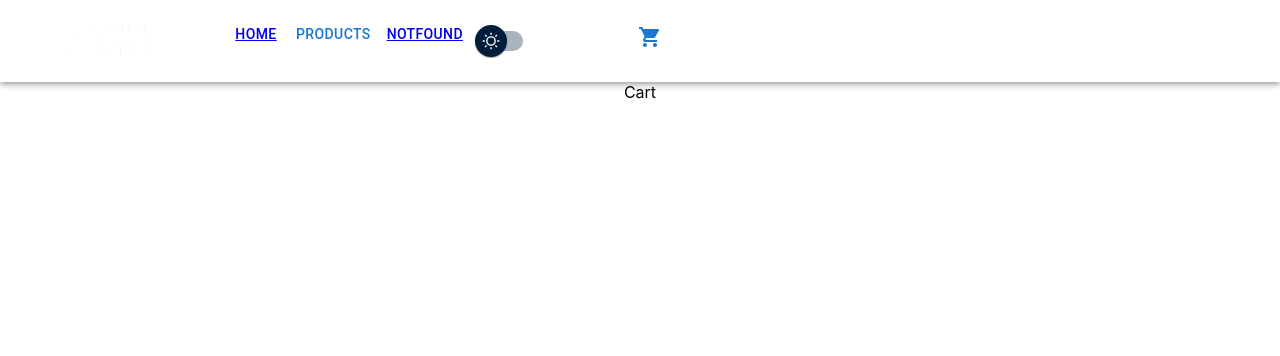
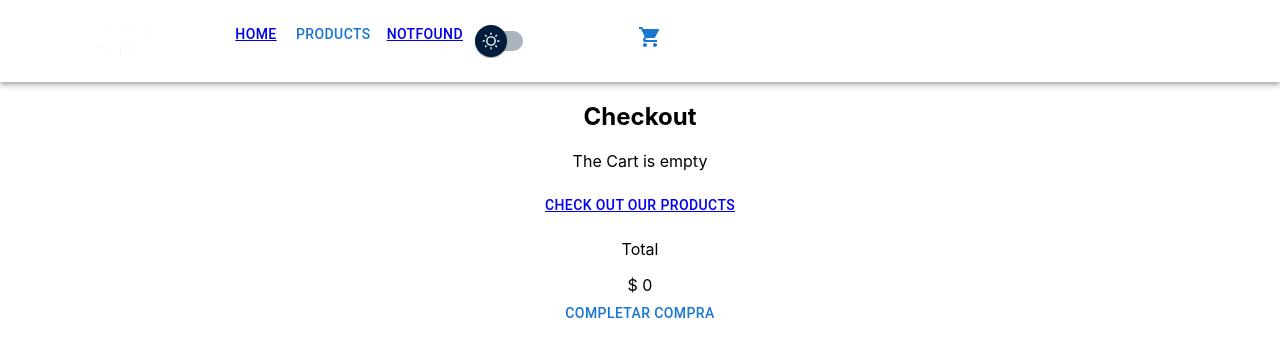
Before and after one commit to Ignacio-Visciglia/EntregaReactJS, a React (Create React App) app: page /cart in a window 1280 px wide. Shown: the top 356 px of the page. Built offline with nearby package versions, Linux system fonts and the light colour scheme.

Commit message:
Entrega Tecnicas de Rendering

```diff
--- a/src/components/Cart/Cart.js
+++ b/src/components/Cart/Cart.js
@@ -1,9 +1,60 @@
+import { useContext } from "react";
+import { Container, Button } from "@mui/material";
+import { Delete } from "@mui/icons-material";
+import { CartContext } from '../../context/CartContext';
+import { Link } from "react-router-dom";
+
 const Cart = () => {
+    const { cartListItems, totalPrice, removeItem } = useContext(CartContext);
+
     return(
-        <div>
-            Cart
+        <Container className='container-general'>
+        <h2>Checkout</h2>
+        <div className='cart-section'>
+            {cartListItems.length === 0 && (
+                        <>
+                            <p>The Cart is empty</p>
+                            <Button className='btn-custom'>
+                                <Link to='/'>Check out our products</Link>
+                            </Button>
+                        </>
+                    )}
+            {cartListItems.map( (item) => {
+                const {id, title, image, price, quantity} = item
+                return(
+                    <div className='cart-table__content' key={id}>
+                        <div className='cart-table__content-img'>
+                            <img src={`/${image}`} />
+                        </div>
+                        <div className='cart-table__content-title'>
+                            <p>{title}</p>
+                        </div>
+                        <div className='cart-table__content-price'>
+                            <p>$ {price}</p>
+                        </div>
+                        <div className='cart-table__content-quantity'>
+                            <p>{quantity}</p>
+                        </div>
+                        <div className='cart-table__content-price'>
+                            <Button className='btn-delete' onClick={() => {removeItem(item)}}>
+                                <Delete />
+                            </Button>
+                        </div>
+                    </div>
+                )
+            })}
+            <div className='cart-footer'>
+                <div className='cart-checkout-details'>
+                    <div className='cart-checkout__total'>
+                        <p>Total</p>
+                        <span>$ {totalPrice}</span>
+                    </div>
+                    <Button className='btn-custom'>Completar Compra</Button>
+                </div>
+            </div>
         </div>
+    </Container>
     )
 }
 
-export default Cart;
+export default Cart
--- a/src/components/CartWidget/CartWidget.js
+++ b/src/components/CartWidget/CartWidget.js
@@ -1,6 +1,6 @@
 import './CartWidget.scss'
 import ShoppingCartIcon from '@mui/icons-material/ShoppingCart';
-import { useState, useContext } from 'react';
+import { useState, useContext, useEffect } from 'react';
 import Menu from '@mui/material/Menu';
 import DeleteIcon from '@mui/icons-material/Delete';
 import { CartContext } from '../../context/CartContext';
@@ -9,7 +9,7 @@ import Button from '@mui/material/Button';
 
 const CartWidget = () => {
 
-    const { cartListItems, clearCart, removeItem } = useContext(CartContext)
+    const { cartListItems, clearCart, removeItem, showTotalItems, totalItems } = useContext(CartContext)
     const [anchorEl, setAnchorEl] = useState(null);
     const open = Boolean(anchorEl);
     const handleClick = (event) => {
@@ -19,8 +19,21 @@ const CartWidget = () => {
         setAnchorEl(null);
     };
 
+    useEffect( () => {
+        showTotalItems();
+    }, [cartListItems]);
+
     return(
         <div className='cart-container-icon'>
+            {
+                (cartListItems.length === 0)
+                ?
+                <div>
+                    <ShoppingCartIcon color={'primary'}/>
+                </div>
+                :
+                <>
+                    <div>
                         <ShoppingCartIcon
                             color={'primary'}
                             aria-controls={open ? 'basic-menu' : undefined}
@@ -28,6 +41,8 @@ const CartWidget = () => {
                             aria-expanded={open ? 'true' : undefined}
                             onClick={handleClick}
                         />
+                        <p>{totalItems}</p>
+                    </div>
                     <Menu
                         id="basic-menu"
                         anchorEl={anchorEl}
@@ -38,11 +53,6 @@ const CartWidget = () => {
                         }}
                     >
                         <div className='container-item-list-cart'>
-                    {cartListItems.length === 0 && (
-                        <>
-                            <p>No hay productos agregados al carrito</p>
-                        </>
-                    )}
                             {cartListItems.map( (item) => {
                                 return(
                                 <div className='item-cart-prod' key={item.id}>
@@ -57,9 +67,9 @@ const CartWidget = () => {
                                         <span>$ {item.price * item.quantity}</span>
                                     </div>
                                     <div className='cart-prod__action'>
-                                <button>
+                                        <Button>
                                             <DeleteIcon onClick={ () => {removeItem(item)}}/>
-                                </button>
+                                        </Button>
                                     </div>
                                     <div>
                                         <Button onClick={clearCart}>
@@ -71,6 +81,8 @@ const CartWidget = () => {
                             })}
                         </div>
                     </Menu>
+                </>
+            }
         </div>
     )
 }
--- a/src/components/NavBar/NavBar.scss
+++ b/src/components/NavBar/NavBar.scss
@@ -17,3 +17,9 @@
 .lightMode{
     background-color: white !important;
 }
+.basic-display-none{
+    display: none;
+}
+.basic-display-block{
+    display: block;
+}
--- a/src/context/CartContext.js
+++ b/src/context/CartContext.js
@@ -5,10 +5,13 @@ const CartContext = createContext();
 const CartProvider = ({children}) => {
 
     const [cartListItems, setCartListItems] = useState([])
+    const [totalPrice, setTotalPrice] = useState(0)
+    const [totalItems, setTotalItems] = useState(0)
 
     const addProductToCart = (product) => {
         let isInCart = cartListItems.find(cartItem => cartItem.id === product.id)
         if(!isInCart){
+            setTotalPrice(totalPrice + product.price * product.quantity);
             return setCartListItems(cartListItems => [...cartListItems, product])
         }
     }
@@ -18,14 +21,25 @@ const CartProvider = ({children}) => {
     }
 
     const removeItem = (item) => {
+        setTotalPrice(totalPrice - item.price * item.quantity);
         return setCartListItems(cartListItems.filter(cartItem => cartItem.id !== item.id));
+    }
+
+    const showTotalItems = () => {
+        setTotalItems(0)
+        cartListItems.map( ( item ) => {
+            return setTotalItems(totalItems + item.quantity)
+        })
     }
 
     const data = {
         cartListItems,
         addProductToCart,
         clearCart,
-        removeItem
+        removeItem,
+        totalPrice,
+        showTotalItems,
+        totalItems
     }
     return(
         <CartContext.Provider value={data}>
```
Lines whose indentation alone changed are shown as unchanged.
